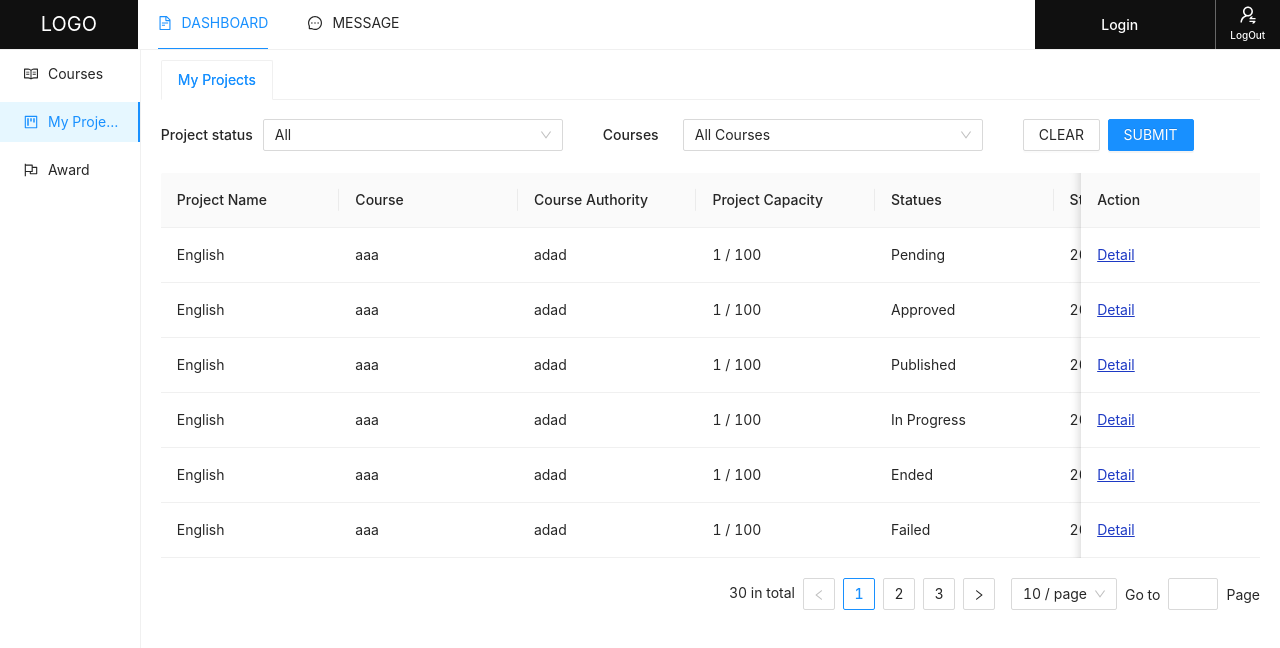
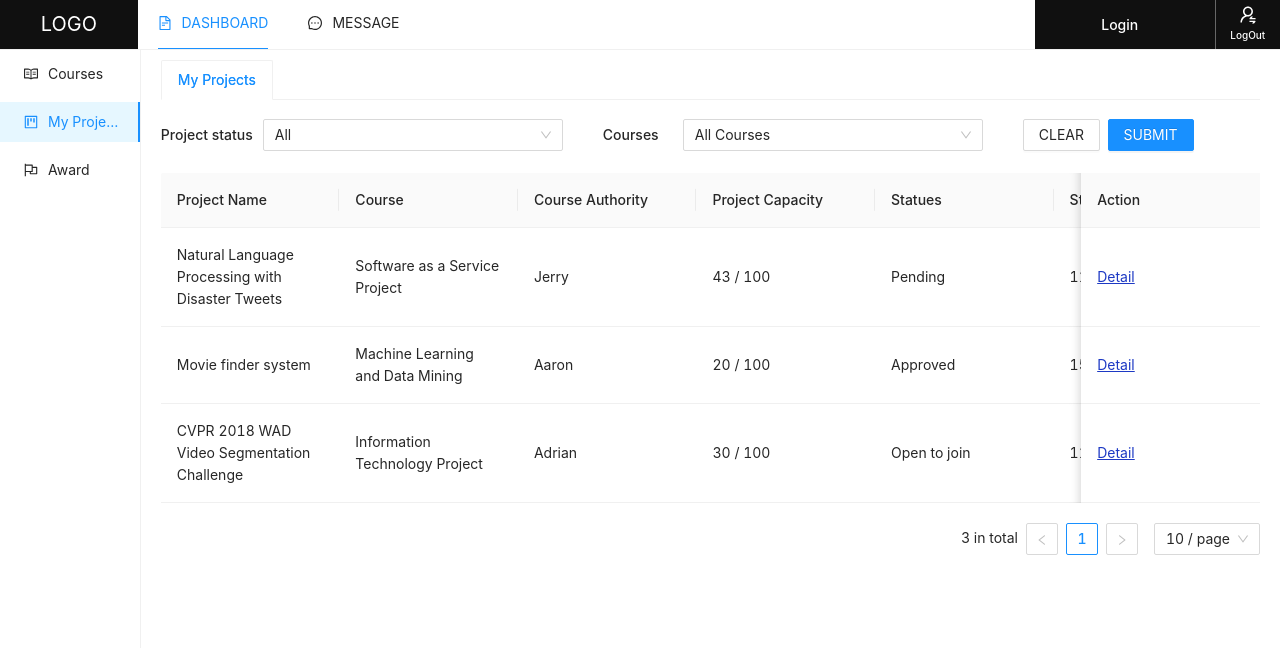
Before and after one commit to span6484/COMP9323-JustDoIT, a Next.js app in the folder comp9323-frontend/: page /Dashboard/AllProject in a window 1280 px wide. Shown: the top 648 px of the page. Built offline with nearby package versions, Linux system fonts and the light colour scheme.

Commit message:
message change

```diff
--- a/comp9323-frontend/pages/Dashboard/AllProject.js
+++ b/comp9323-frontend/pages/Dashboard/AllProject.js
@@ -28,29 +28,26 @@ const AllProject = ({ USERMESSAGE, urlMsg }) => {
     value : "Approved"
   },{
     key : 2,
-    value : "Published"
+    value : "Open to join"
   },{
     key : 3,
     value : "In Progress"
   },{
     key : 4,
     value : "Ended"
-  },{
-    key : 5,
-    value : "Failed"
   }]);
   const [courseList,changeCourseList] = useState([{
     key : null,
     value : "All Courses"
   },{
-    key : "Course1",
-    value : "Course1"
+    key : "c001",
+    value : "Software as a Service Project"
   },{
-    key : "Course2",
-    value : "Course2"
+    key : "c002",
+    value : "Machine Learning and Data Mining"
   },{
-    key : "Course3",
-    value : "Course3"
+    key : "c003",
+    value : "Information Technology Project"
   }]);
   const columns = [
     {
@@ -78,8 +75,8 @@ const AllProject = ({ USERMESSAGE, urlMsg }) => {
       dataIndex: 'currentStudentNumber',
       key: 'currentStudentNumber',
       width: 100,
-      render:()=>{
-        return <div> 1 / 100</div>
+      render:(currentStudentNumber)=>{
+        return <div> {currentStudentNumber} / 100</div>
       }
     },
     {
@@ -114,11 +111,11 @@ const AllProject = ({ USERMESSAGE, urlMsg }) => {
       key: 'operation',
       fixed: 'right',
       width: 100,
-      render: () =>{
+      render: (operation,actionInfo) =>{
         return <div
             className={"go-detail"}
            onClick={()=>{
-             goDetail()
+             goDetail(actionInfo.id)
            }}
         >Detail</div>
       }
@@ -146,76 +143,52 @@ const AllProject = ({ USERMESSAGE, urlMsg }) => {
       })
     },0)
   },[]);
-  function goDetail(){
+  function goDetail(id){
     ref.current.setTabPane(
         `Project detail`,
         '',
-        `/project/detail?id=123`
+        `/project/detail?id=${id}`
     )
   }
   function initList(initPage,initSearch) {
     initPage = initPage || page;
     initSearch = initSearch || search;
     const _data = [{
-      projectName : "English",
-      course : "aaa",
-      courseAuthority : "adad",
-      currentStudentNumber : 1,
+      id : "p001",
+      projectName : "Natural Language Processing with Disaster Tweets",
+      course : "Software as a Service Project",
+      courseAuthority : "Jerry ",
+      currentStudentNumber : 43,
       maxStudentNumber : 3,
-      startTime : "2022-12-11",
-      closeTime : "2022-12-13",
+      startTime : "11/05/2022",
+      closeTime : "13/05/2022",
       statues : 0,
     },{
-      projectName : "English",
-      course : "aaa",
-      courseAuthority : "adad",
-      currentStudentNumber : 1,
+      id : "p002",
+      projectName : "Movie finder system",
+      course : "Machine Learning and Data Mining",
+      courseAuthority : "Aaron",
+      currentStudentNumber : 20,
       maxStudentNumber : 3,
-      startTime : "2022-12-11",
-      closeTime : "2022-12-13",
+      startTime : "15/05/2022",
+      closeTime : "18/05/2022",
       statues : 1,
     },{
-      projectName : "English",
-      course : "aaa",
-      courseAuthority : "adad",
-      currentStudentNumber : 1,
+      id : "p003",
+      projectName : "CVPR 2018 WAD Video Segmentation Challenge",
+      course : "Information Technology Project",
+      courseAuthority : "Adrian",
+      currentStudentNumber : 30,
       maxStudentNumber : 3,
-      startTime : "2022-12-11",
-      closeTime : "2022-12-13",
+      startTime : "11/06/2022",
+      closeTime : "13/06/2022",
       statues : 2,
-    },{
-      projectName : "English",
-      course : "aaa",
-      courseAuthority : "adad",
-      currentStudentNumber : 1,
-      maxStudentNumber : 3,
-      startTime : "2022-12-11",
-      closeTime : "2022-12-13",
-      statues : 3,
-    },{
-      projectName : "English",
-      course : "aaa",
-      courseAuthority : "adad",
-      currentStudentNumber : 1,
-      maxStudentNumber : 3,
-      startTime : "2022-12-11",
-      closeTime : "2022-12-11",
-      statues : 4,
-    },{
-      projectName : "English",
-      course : "aaa",
-      courseAuthority : "adad",
-      currentStudentNumber : 1,
-      maxStudentNumber : 3,
-      startTime : "2022-12-11",
-      closeTime : "2022-12-11",
-      statues : 5,
     }]
     changeData(_data);
     changePage({
       ...initPage,
       ...{
-        total : 30
+        total : 3
       }
     });
   }
--- a/comp9323-frontend/pages/Dashboard/AwardProjects.less
+++ b/comp9323-frontend/pages/Dashboard/AwardProjects.less
@@ -15,7 +15,7 @@
     flex-wrap: wrap;
   }
   .award-project-component-item{
-      width : 23%;
+      width : 31%;
       margin-right: 2%;
       border:1px solid #dcdcdc;
       border-radius: 2%;
@@ -27,7 +27,7 @@
        width : 100%;
       display: flex;
        justify-content: space-between;
-      align-items: center;
+      //align-items: center;
       margin-bottom: 10px;
       h6{
         font-size: 14px;
--- a/comp9323-frontend/pages/Dashboard/CourseOverview.less
+++ b/comp9323-frontend/pages/Dashboard/CourseOverview.less
@@ -37,9 +37,10 @@
       cursor:pointer;
     }
       h6{
-        margin:20px 0 0 0 ;
         font-size: 12px;
-        color:#999
+        color:#999;
+        position:absolute;
+        bottom:10px;
       }
       h5{
          font-size: 14px;
@@ -48,6 +49,7 @@
         color:#333;
         cursor:pointer;
         display: inline-block;
+        margin-bottom: 40px;
       }
   }
 }
--- a/comp9323-frontend/pages/basePage.js
+++ b/comp9323-frontend/pages/basePage.js
@@ -164,7 +164,7 @@ const Page = ({ router, children, cRef, USERMESSAGE }) => {
             for (let z = 0; z < _child.hasPage.length; z++) {
               const _hasPage = _child.hasPage[z]
               if (_hasPage.schema.test(_asPath || asPath) && !choose) {
-                menu = _child.value
+                menu = null
                 href = _asPath || asPath
                 title = _hasPage.title('')
                 fMenu = _fatherSubMenu.value
```
Also changed, not shown: comp9323-frontend/pages/Dashboard/AwardProjects.js (+40 -50 lines), comp9323-frontend/pages/Dashboard/CourseOverview.js (+19 -4 lines).
